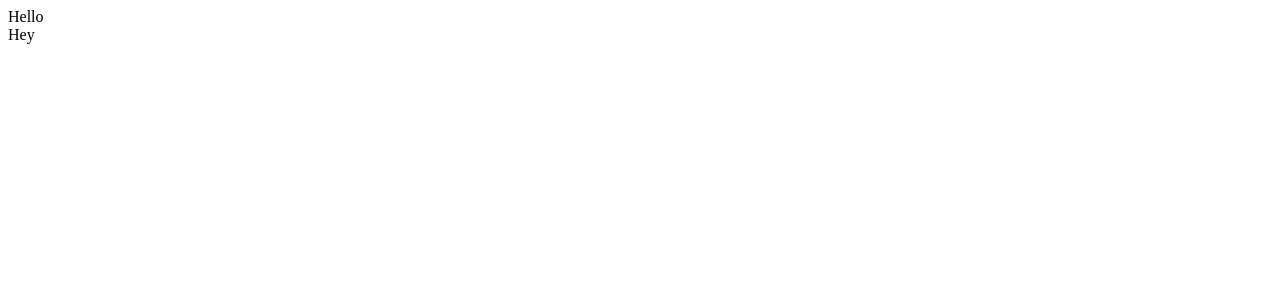
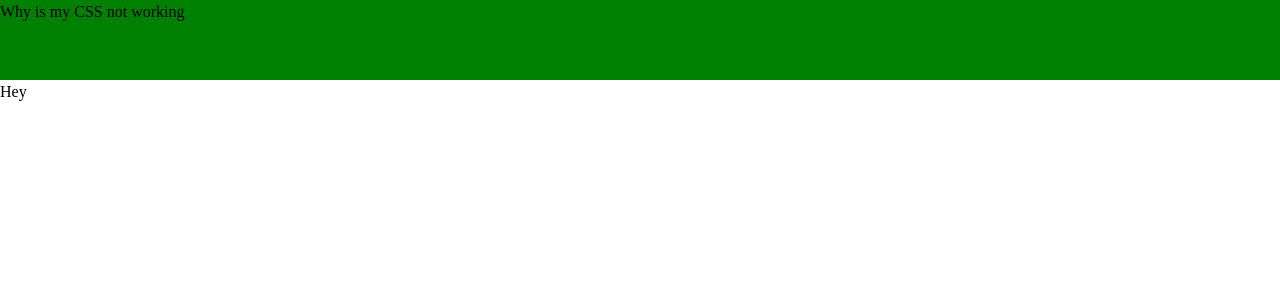
Before and after one commit to JobNavTeam/jobnav-react, a React (Vite) app: page / in a window 1280 px wide. Shown: the top 300 px of the page. Built offline with nearby package versions, Linux system fonts and the light colour scheme.

Commit message:
fixed styles bug

```diff
--- a/src/App.jsx
+++ b/src/App.jsx
@@ -1,5 +1,6 @@
 import React from "react";
 import { BrowserRouter as Router, Routes, Route } from "react-router-dom";
+import '../src/sass/style.css'
 
 // Imports
 import Navbar from '../src/html/layout/navbar'
--- a/src/html/layout/navbar.jsx
+++ b/src/html/layout/navbar.jsx
@@ -3,7 +3,7 @@ import React from 'react'
 export default function Navbar() {
   return (
     <header className="primary-header">
-      Hello
+      Why is my CSS not working
     </header>
   )
 }
--- a/src/sass/layout/_navbar.sass
+++ b/src/sass/layout/_navbar.sass
@@ -1,3 +1,3 @@
 .primary-header
+  background: green
   height: 80px
-  background-color: green
--- a/src/sass/style.css
+++ b/src/sass/style.css
@@ -73,6 +73,6 @@ select {
   }
 }
 .primary-header {
+  background: green;
   height: 80px;
-  background-color: rgb(42, 93, 42);
 }/*# sourceMappingURL=style.css.map */
```
Also changed, not shown: 1 other file (tests, documents, lock files or other folders).
